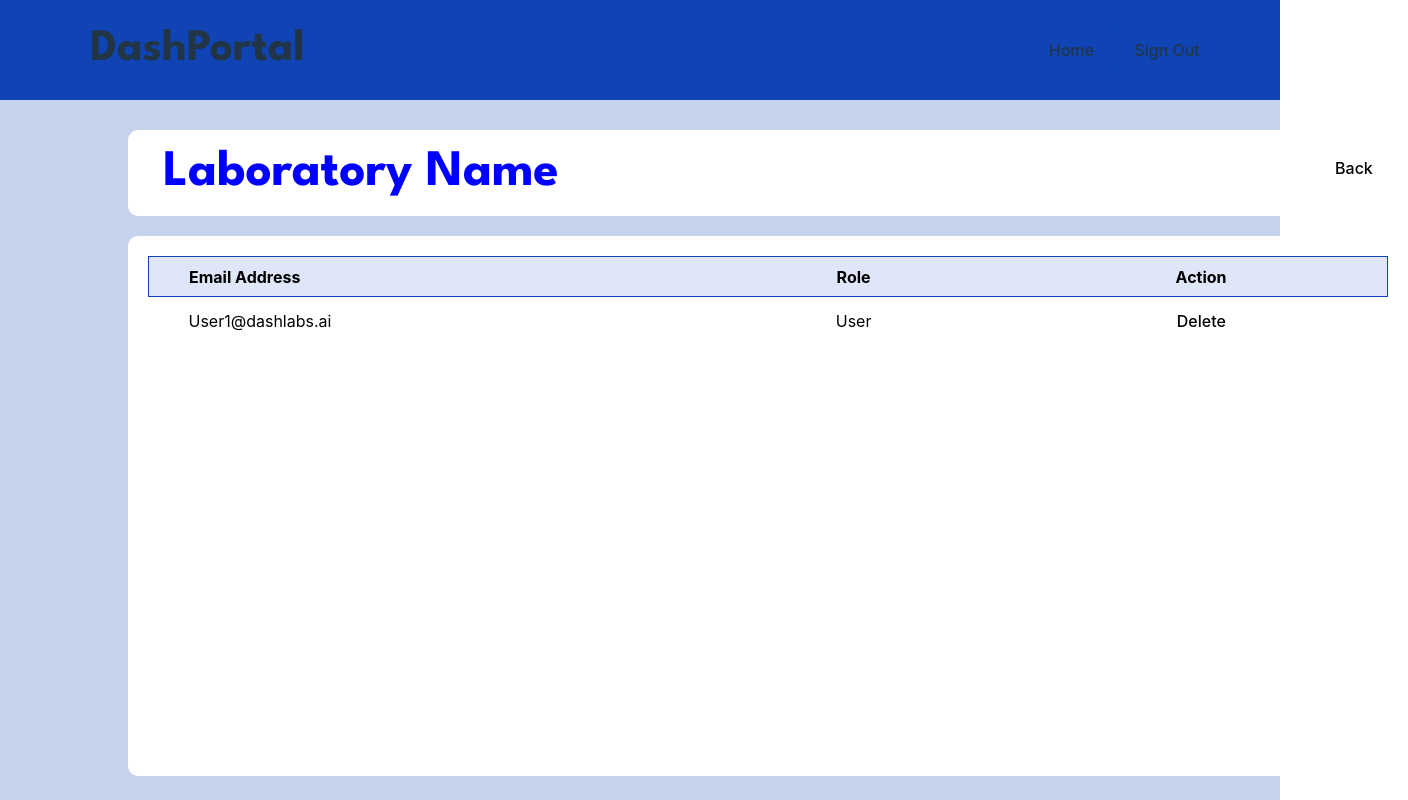
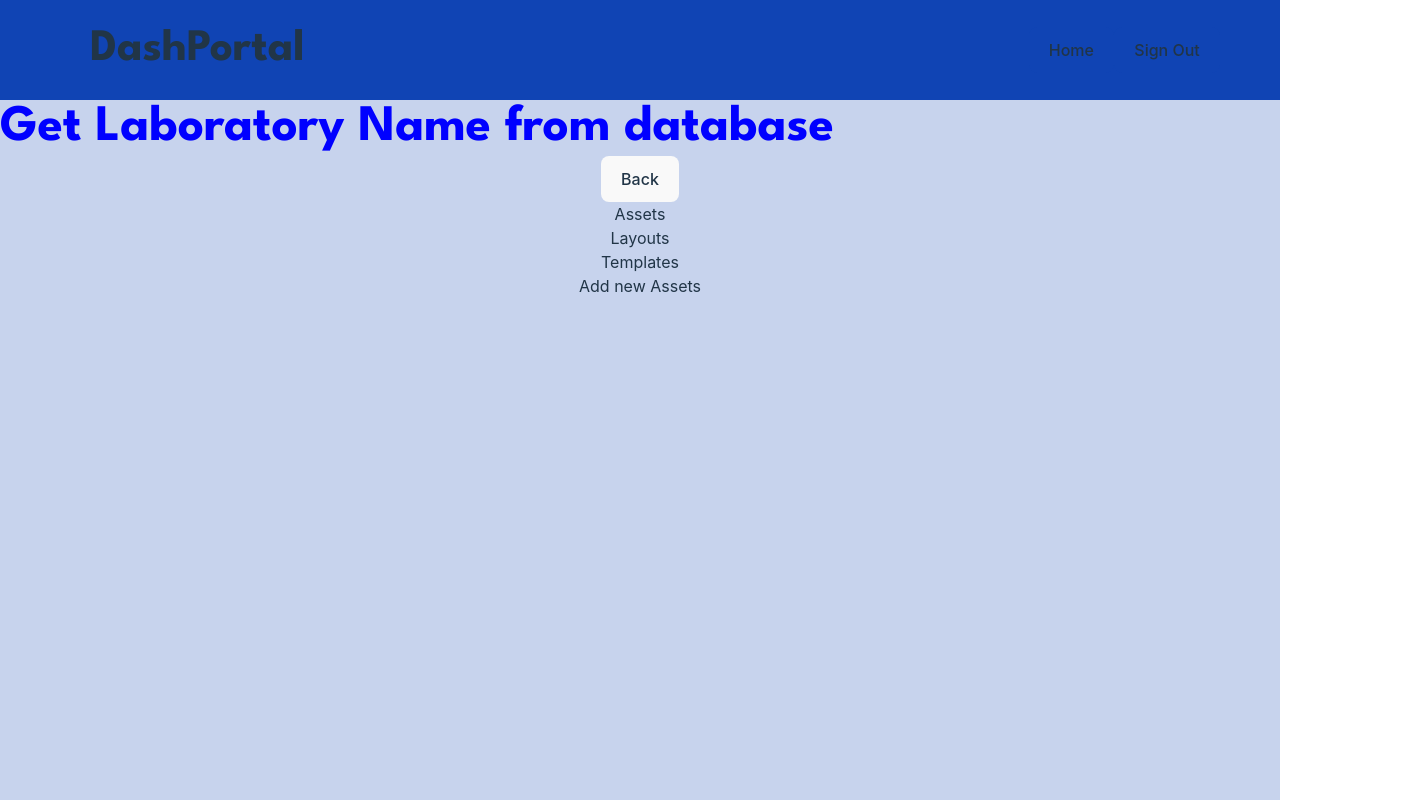
Before and after one commit to drgimatt/DashPortal-Frontend, a React (Vite) app: page / in a window 1280 px wide. Shown: the whole page, 1408 px wide, since content can reach past the window. Built offline with nearby package versions, Linux system fonts and the light colour scheme.

Commit message:
intial layout for Asset Lib

```diff
--- a/src/App.jsx
+++ b/src/App.jsx
@@ -13,8 +13,8 @@ const App = () => {
         <Routes>
           <Route exact path='/land' element={<Landing/>} />
           <Route path='/login' element={<Login/>} />
-          <Route path='/asset-dashboard' element={<AssetDashboard/>} />
-          <Route path='/' element={<CAL/>} />
+          <Route path='/' element={<AssetDashboard/>} />
+          <Route path='/cal' element={<CAL/>} />
           <Route path='*' element={<PageNotFound/>} />
         </Routes>
     </Router>
--- a/src/pages/AssetDashboard.jsx
+++ b/src/pages/AssetDashboard.jsx
@@ -2,7 +2,14 @@ import './AssetDashboard.css';
 export const AssetDashboard = () => {
 
     return(
-        <div class="container">
+        <div class="main-background">
+            <div class="navigation">
+                <div class="nav-left">DashPortal</div>
+                <div class="nav-right">
+                    <button class="nav-button">Home</button>
+                    <button class="nav-button">Sign Out</button>
+                </div>
+            </div>
             <div class="header-lab">
                 <h1>Get Laboratory Name from database</h1>
                 <button>Back</button>
@@ -16,9 +23,12 @@ export const AssetDashboard = () => {
                 </ul>
             </div>
             <div class="right-col">
-
             </div>
         </div>
+
+
+
+
 
     )
 
```
